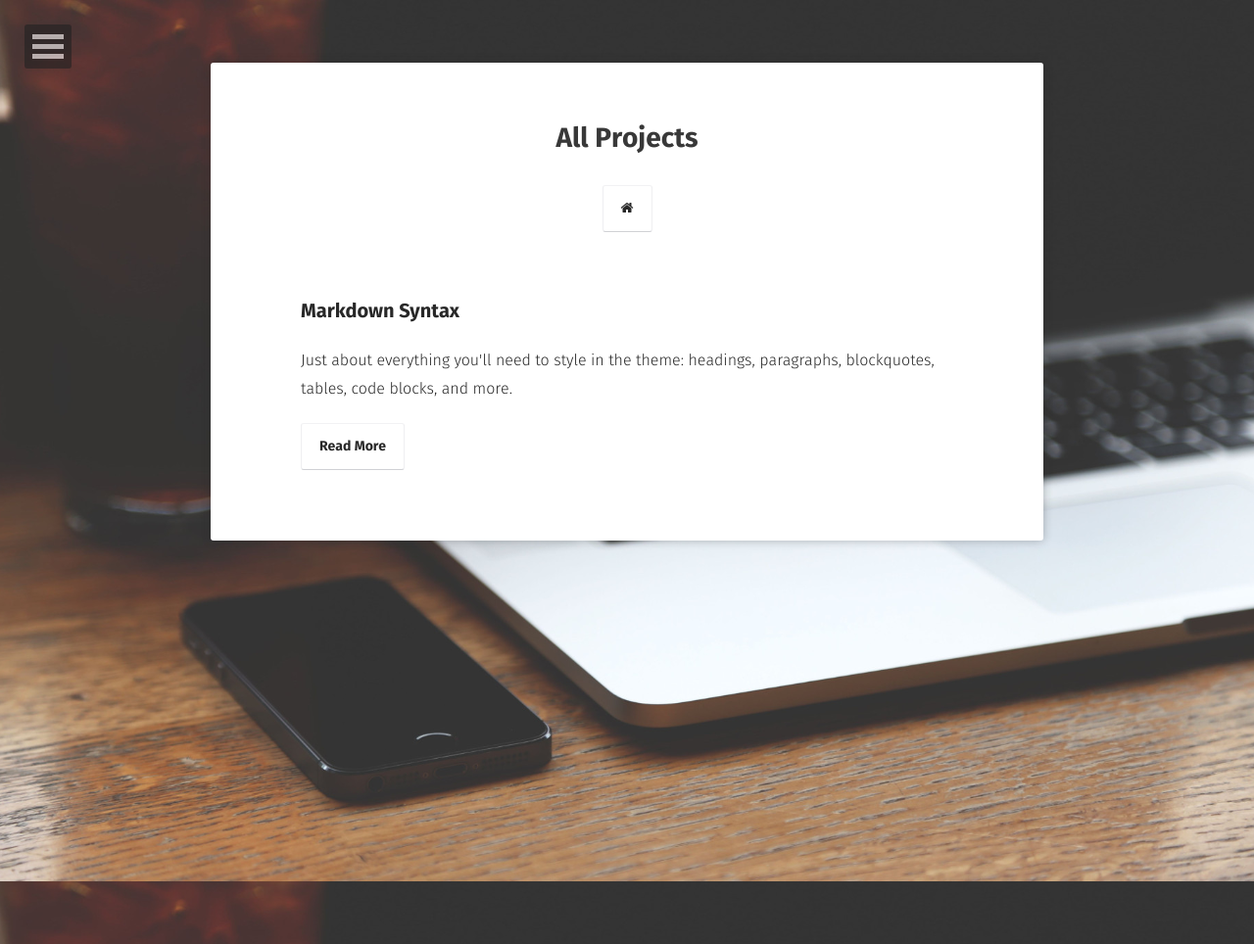
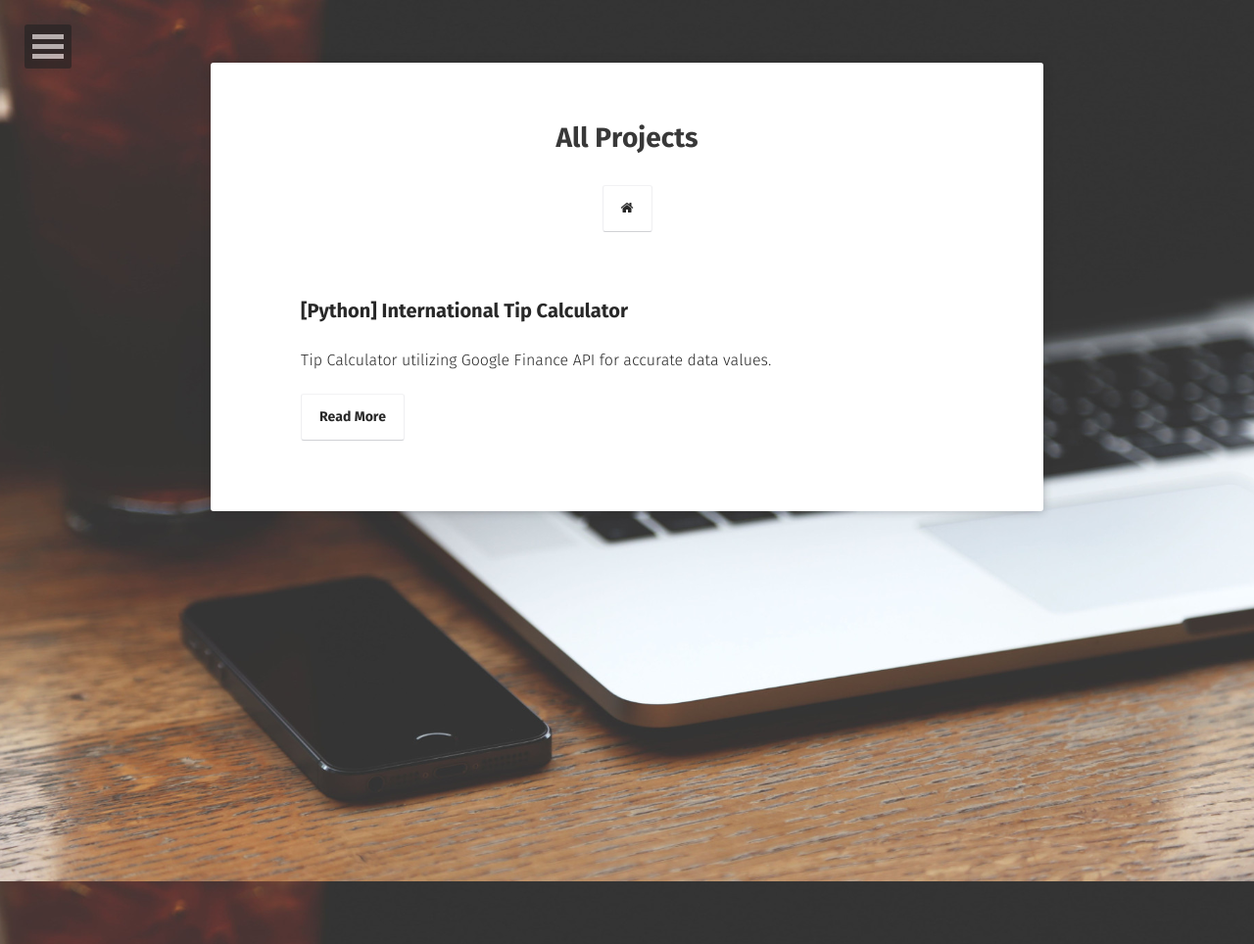
Before and after one commit to mcdonagj/mcdonagj.github.io, a Jekyll site: the page built from projects/index.md, in a window 1280 px wide. Shown: the whole page at 98% size. Built offline with Jekyll 4.4.1, drawn with Linux system fonts in a browser that asks for light colours; some web fonts are replaced.

Commit message:
Modify projects

```diff
--- a/_posts/2016-03-20-markdown-syntax.md
+++ b/_posts/2016-03-20-markdown-syntax.md
@@ -1,11 +1,12 @@
 ---
 layout: post
-title:  "Markdown Syntax"
+title:  "[Python] International Tip Calculator"
 date:   2016-03-15
-excerpt: "Just about everything you'll need to style in the theme: headings, paragraphs, blockquotes, tables, code blocks, and more."
+excerpt: "Tip Calculator utilizing Google Finance API for accurate data values."
 project: true
 tag:
-- markdown
+- python
+- google-finance
 comments: true
 ---
 
```
